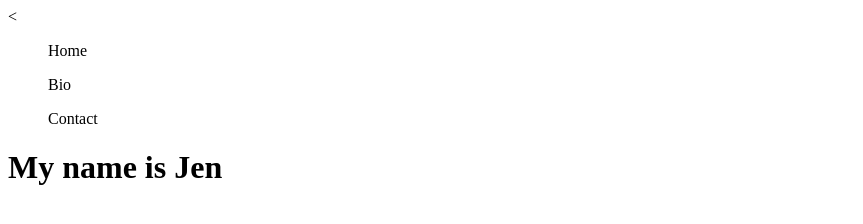
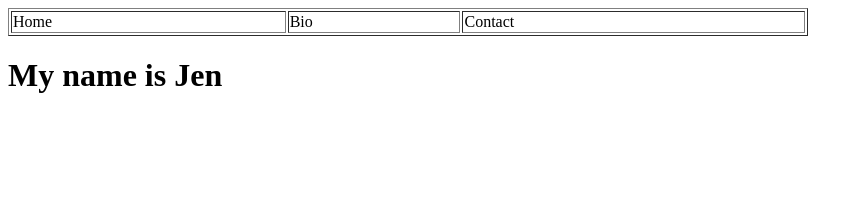
Before and after one commit to jen-ip/personalSite, a plain HTML site: page index.html in a window 1280 px wide. Shown: the whole page, without its empty margins (0-863 px from the left). Drawn offline with Linux system fonts and the light colour scheme.

Commit message:
Changed nav format to tables

```diff
--- a/index.html
+++ b/index.html
@@ -1,14 +1,17 @@
 <!DOCTYPE HTML>
-	<<!DOCTYPE html>
 	<html>
 	<head>
 		<title> Welcome to my Personal Site </title>
 	</head>
 	<body>
 		<nav>
-			<ul> Home </ul>
-			<ul> Bio </ul>
-			<ul> Contact </ul>
+			<table border="1" width="800px">
+				<tr>
+					<td> Home </td>
+					<td> Bio </td>
+					<td> Contact </td>
+				</tr>
+			</table>
 			</nav>
 		<h1> My name is Jen </h1>
 	</body>
```
